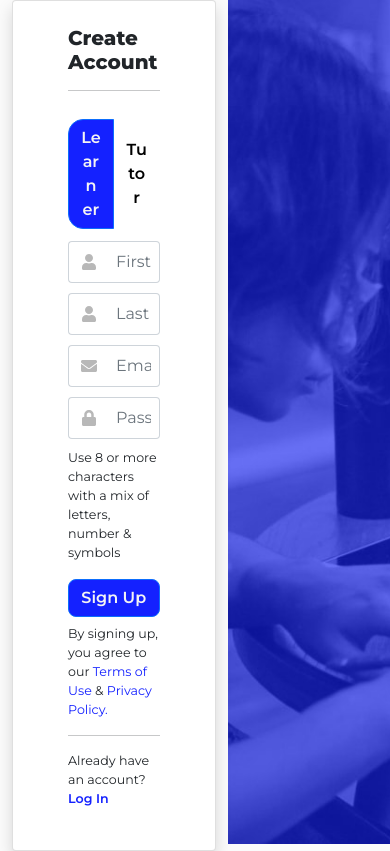
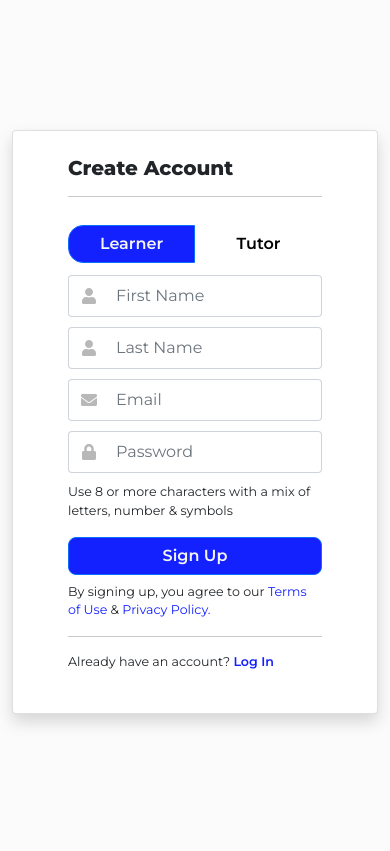
Before and after one commit to Kingscliq/Cerebrum-New, a React (Create React App) app: page /auth/signup in a window 390 px wide. Built offline with nearby package versions, Linux system fonts and the light colour scheme.

Commit message:
Add responsiveness to Signup page

```diff
--- a/src/pages/auth/SignUp/index.js
+++ b/src/pages/auth/SignUp/index.js
@@ -42,7 +42,7 @@ function SignUp() {
   return (
     <main className="container-fluid vh-100 signup-section">
       <section className="row h-100">
-        <div className="col-7 d-flex justify-content-center align-items-center">
+        <div className="col-md-7 d-flex justify-content-center align-items-center">
           <div className="card shadow w-c">
             <form onSubmit={handleSubmit}>
               <h2 className="fs-5">Create Account</h2>
@@ -125,7 +125,7 @@ function SignUp() {
           </div>
         </div>
         <div
-          className="col-5 h-100 signup-image"
+          className="col-5 h-100 signup-image d-none d-md-block"
           style={{
             background: `url(${signupImage})`,
             backgroundRepeat: `no-repeat`,
```
Also changed, not shown: 1 other file (tests, documents, lock files or other folders).
